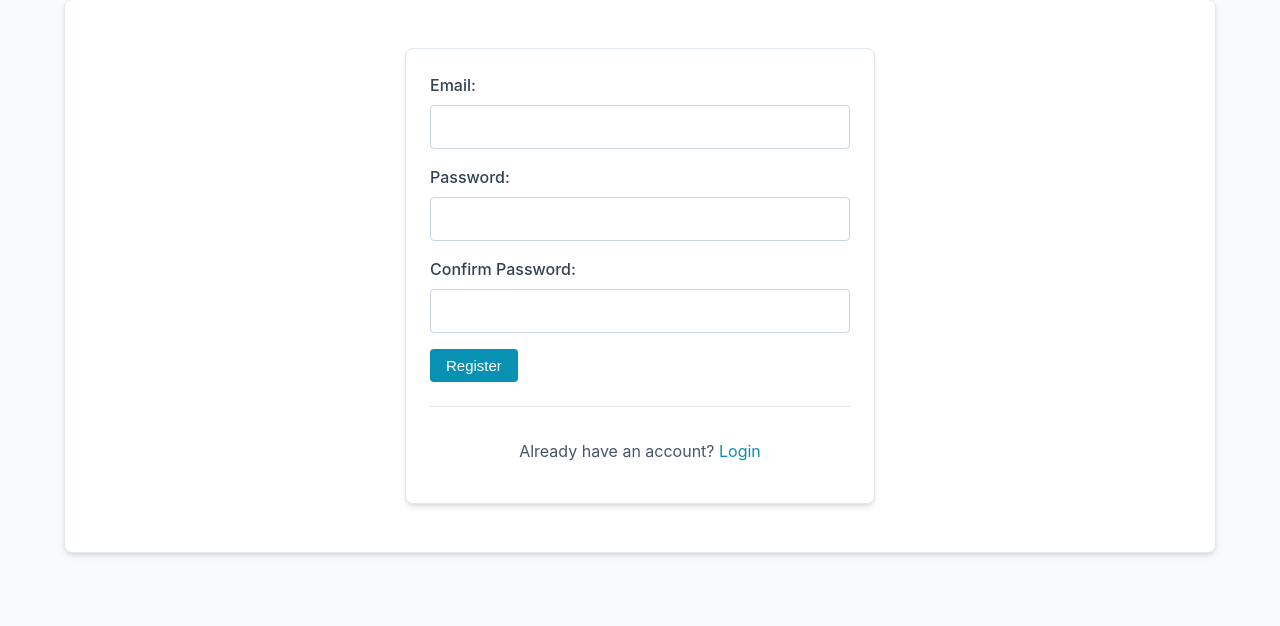
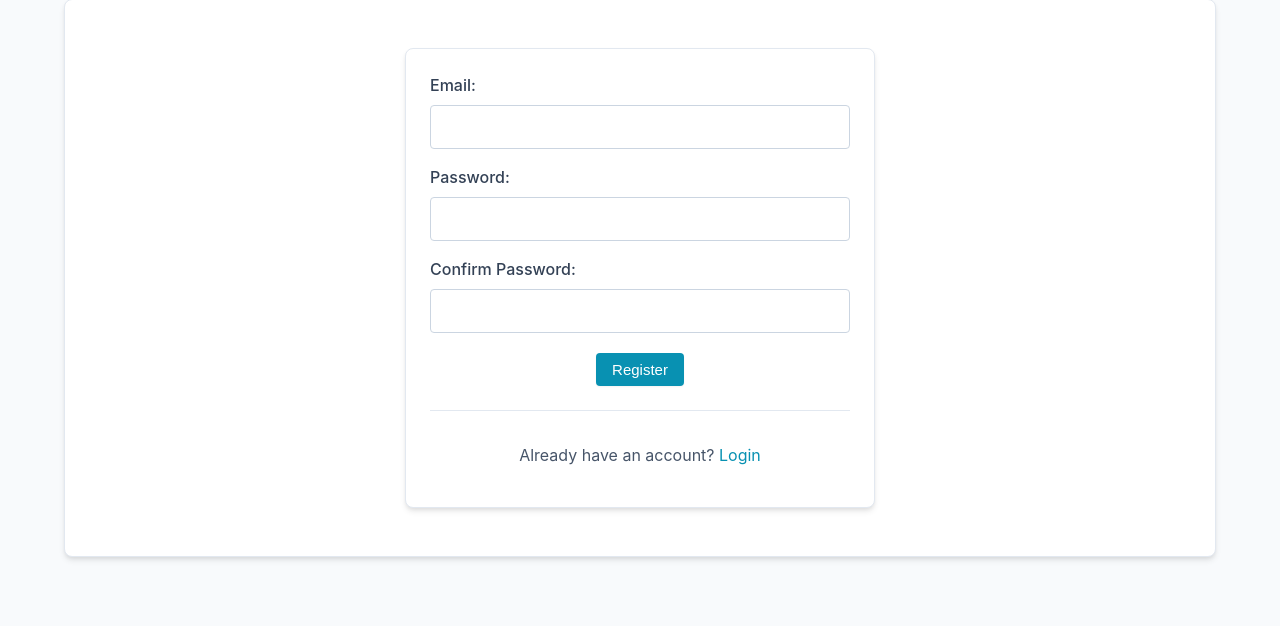
Before and after one commit to 23IT098-VRAJ/SATMS, a Flask app: page /register in a window 1280 px wide. Shown: the part 151-777 px from the top of the page. Run offline with Flask 3, Linux system fonts and the light colour scheme.

Commit message:
Update register.html

```diff
--- a/templates/register.html
+++ b/templates/register.html
@@ -24,7 +24,9 @@
                 <label for="confirm-password">Confirm Password:</label>
                 <input type="password" id="confirm-password" name="confirm-password" required>
             </div>
-            <button type="submit" class="button">Register</button>
+            <div style="text-align: center; margin-top: 20px;">
+                <button type="submit" class="button">Register</button>
+            </div>
         </form>
         <div class="form-footer">
             <p>Already have an account? <a href="{{ url_for('login_page') }}">Login</a></p>
@@ -66,7 +68,6 @@
                 message.className = 'success';
                 document.getElementById('register-form').reset();
 
-                // Redirect to login page after successful registration
                 setTimeout(() => {
                     window.location.href = '/login';
                 }, 2000);
```
